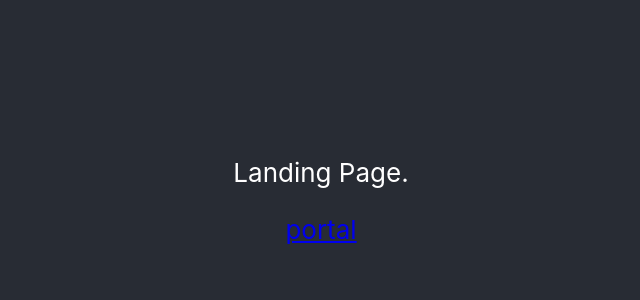
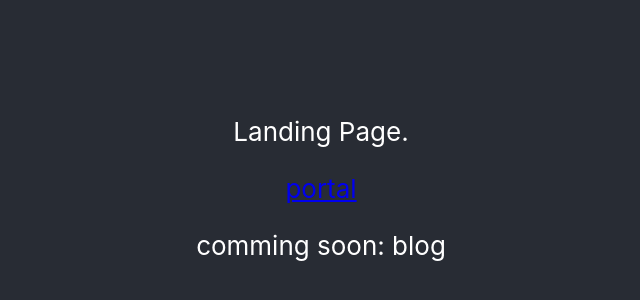
Before and after one commit to ygarciaglez/landing-page-test, a React (Create React App) app: page / in a window 1280 px wide. Shown: the part 212-512 px from the top of the page, without its empty margins (319-959 px from the left). Built offline with nearby package versions, Linux system fonts and the light colour scheme; the HTML template or start-up script is replaced by a standard one.

Commit message:
ading redirects

```diff
--- a/src/layers/AboutUs.js
+++ b/src/layers/AboutUs.js
@@ -17,6 +17,8 @@ class AboutUs extends Component{
 
                     <a href="/portal">portal</a>
 
+                    <p>comming soon: blog</p>
+
 
                 </header>
             </div>
```
Also changed, not shown: 1 other file (tests, documents, lock files or other folders).
